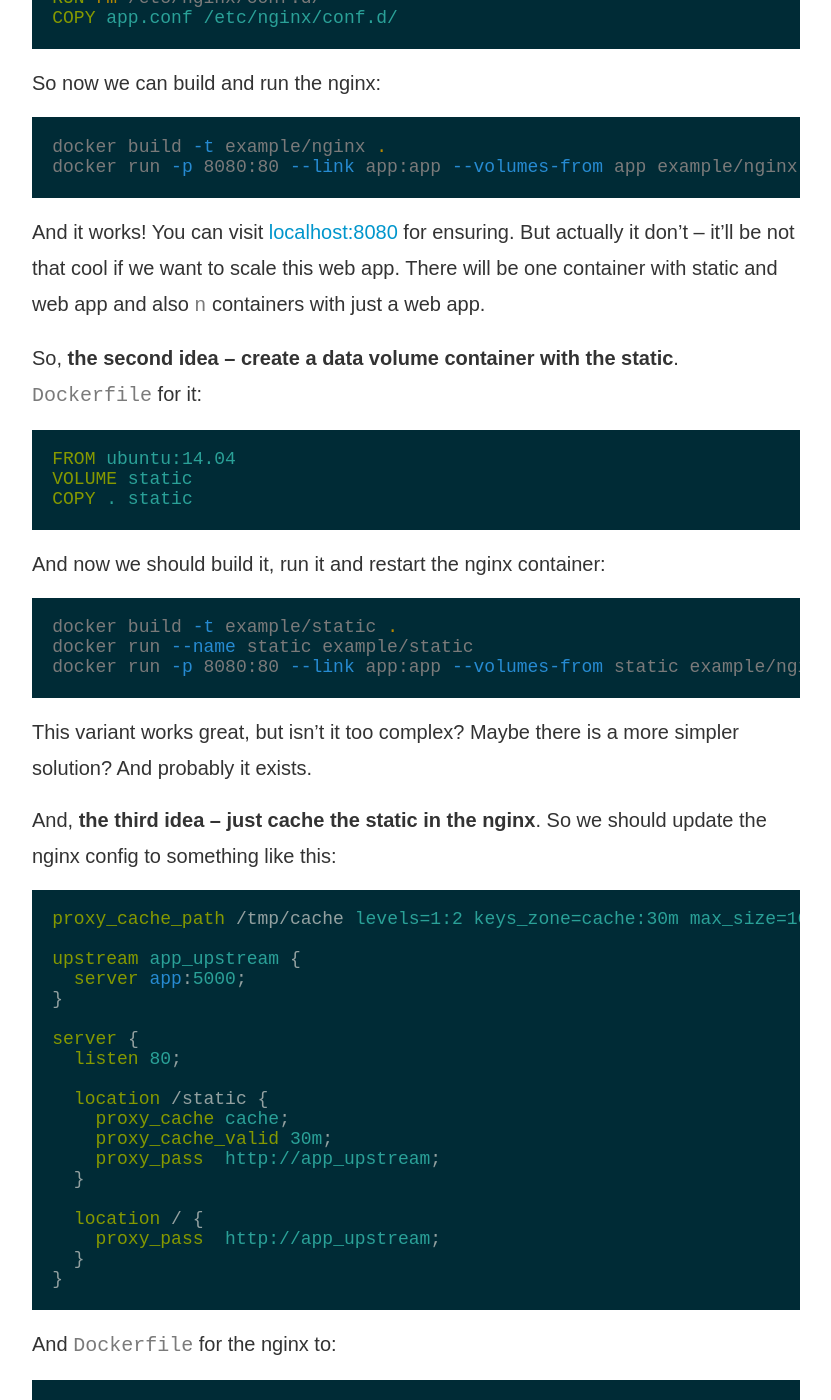
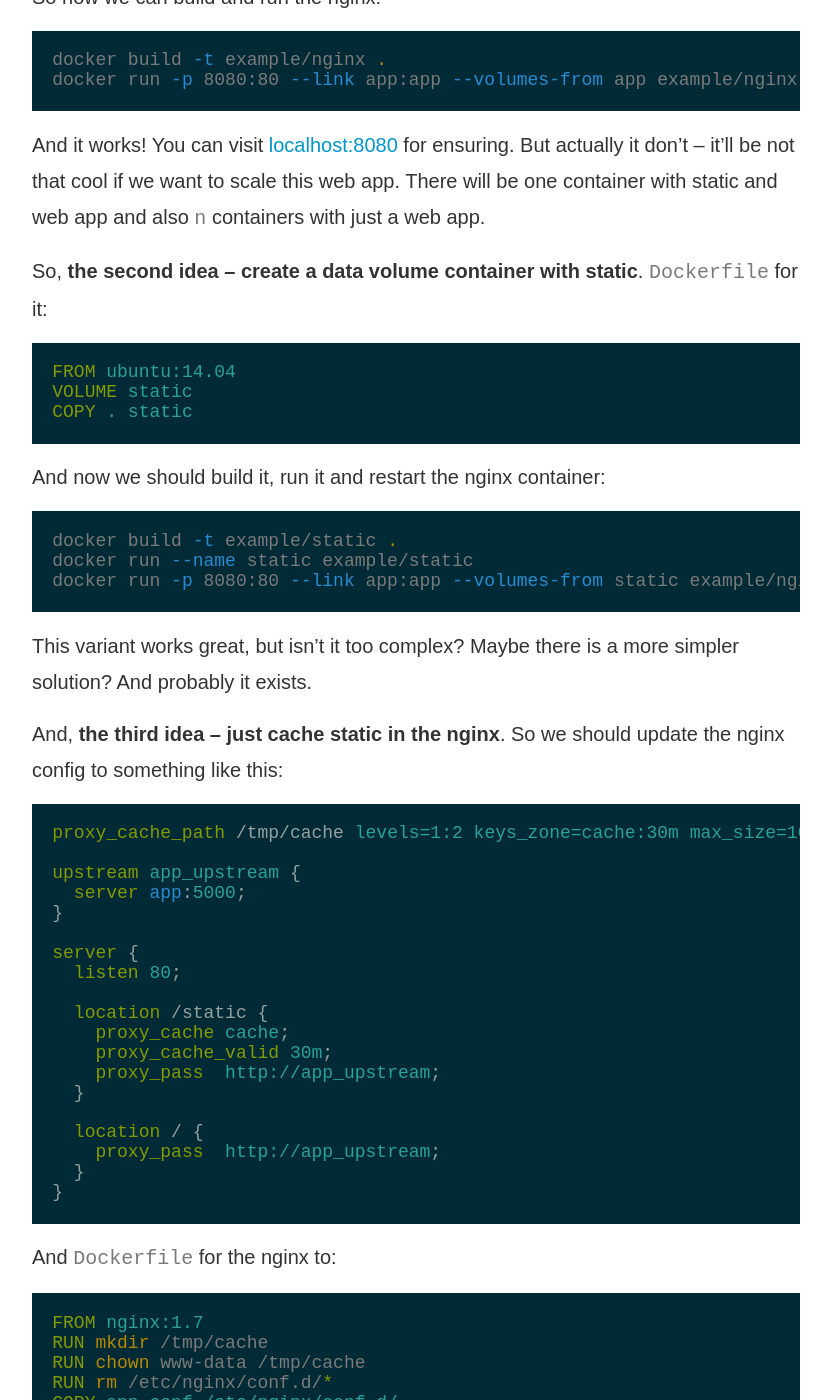
Before and after one commit to nvbn/nvbn.github.io, a Jekyll site: the page built from _posts/2015-01-25-docker-nginx.md, in a window 1280 px wide and 1400 px high, scrolled down 2161 px. Shown: the whole window, without its empty margins (224-1055 px from the left). Built offline with Jekyll 4.4.1, drawn with Linux system fonts in a browser that asks for light colours; Markdown is read by kramdown in place of the engine named in the settings; comment, search, counter and statistics services are not loaded; some of the changed text lies outside the part shown.

Commit message:
Fix typos

````diff
--- a/_posts/2015-01-25-docker-nginx.md
+++ b/_posts/2015-01-25-docker-nginx.md
@@ -1,6 +1,6 @@
 ---
 layout:     post
-title:      Serving a static using the nginx with the docker
+title:      Serving static using the nginx with the docker
 date:       2015-01-25 03:35:00
 keywords:   docker, nginx
 ---
@@ -26,7 +26,7 @@
 ```
 And also for proper work of this app there should be image in `static/image.png`.
 
-Back to the task, **the first idea &ndash; put the static in a volume**. So `Dockerfile` for
+Back to the task, **the first idea &ndash; put static in a volume**. So `Dockerfile` for
 the application should be like this:
 
 ```dockerfile
@@ -87,7 +87,7 @@
 But actually it don't &ndash; it'll be not that cool if we want to scale this web app.
 There will be one container with static and web app and also `n` containers with just a web app.
 
-So, **the second idea &ndash; create a data volume container with the static**.
+So, **the second idea &ndash; create a data volume container with static**.
 `Dockerfile` for it:
 
 ```dockerfile
@@ -107,7 +107,7 @@
 This variant works great, but isn't it too complex? Maybe there is a more simpler solution?
 And probably it exists.
 
-And, **the third idea &ndash; just cache the static in the nginx**.
+And, **the third idea &ndash; just cache static in the nginx**.
 So we should update the nginx config to something like this:
 
 ```nginx
````
